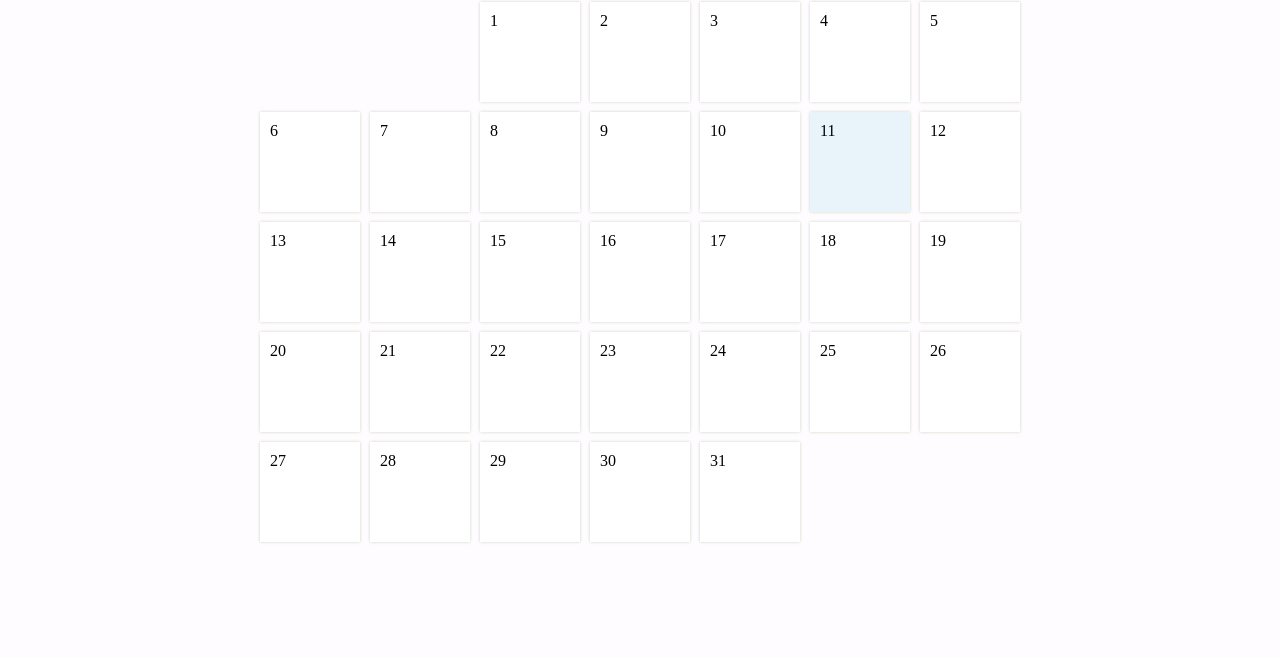
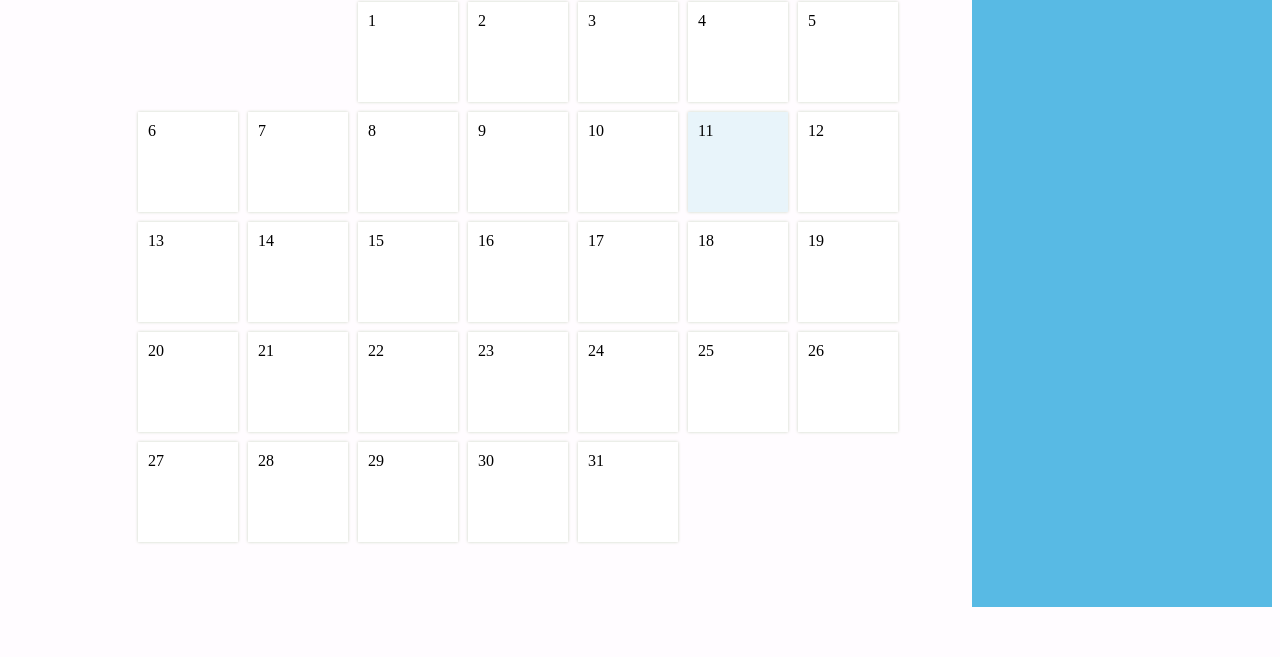
Before and after one commit to tonywkx/schedule, a plain HTML site: page index.html in a window 1280 px wide. Shown: the part 143-800 px from the top of the page. Drawn offline with Linux system fonts and the light colour scheme; no server answers.

Commit message:
feat: add some blocks

```diff
--- a/app.js
+++ b/app.js
@@ -6,6 +6,7 @@ async function getUsers() {
     let resU = await fetch(url);
     let data1 = await resU.json();
     console.log(data1);
+    showU(data1);
 
 }
 getUsers();
@@ -21,6 +22,14 @@ async function getTasks() {
 
 }
 getTasks();
+
+
+const newText = document.querySelector('p');
+
+function showU(data1) {
+    newText.textContent = data1[2].text;
+}
+
 
 //
 
--- a/index.html
+++ b/index.html
@@ -12,6 +12,7 @@
         <title>Schedule</title>
     </head>
     <body>
+        <div class="empty">Fuuuuck</div>
         <div id="container">
             <div id="header">
                 <div id="monthDisplay"></div>
@@ -55,6 +56,10 @@
 
         <div id="modalBackDrop"></div>
 
+        <div class="backlog">
+                work bitch
+        </div>
+
         <script src="./app.js"></script>
     </body>
     </html>
--- a/style.css
+++ b/style.css
@@ -1,9 +1,39 @@
+:root {
+    --bg-dark: #000000;
+    --color-gold: #BDAE82;
+    --color-white: #ffffff;
+  }
+
+  html{
+    box-sizing: border-box;
+    scroll-behavior: smooth;
+    overflow-x: hidden;
+  }
+  *, *::before, *::after{
+    box-sizing: inherit;
+  }
+
 body {
     display: flex;
     margin-top: 50px;
-    justify-content: center;
+    justify-content: space-between;
     background-color: #FFFCFF;
 }
+
+.empty{
+
+    color: hsl(187, 71%, 43%);
+    margin-bottom: 60px;
+
+
+}
+
+.backlog{
+    height: 700px;
+    width: 300px;
+    background-color: #58bae4;
+}
+
 
 button {
     width: 75px;
@@ -55,7 +85,7 @@ button {
     margin: 5px;
     box-shadow: 0px 0px 3px #CBD4C2;
     display: flex;
-    flex-direction: column;
+    flex-direction: row;
     justify-content: space-between;
   }
   .day:hover {
```
